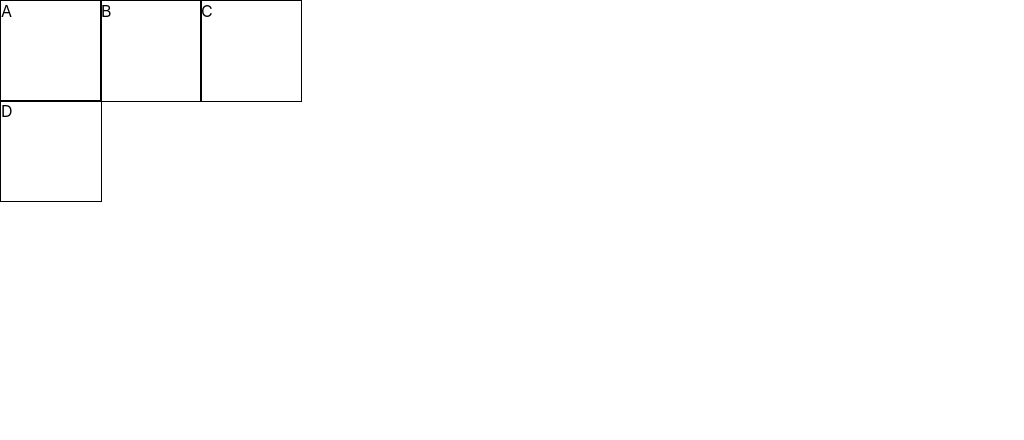
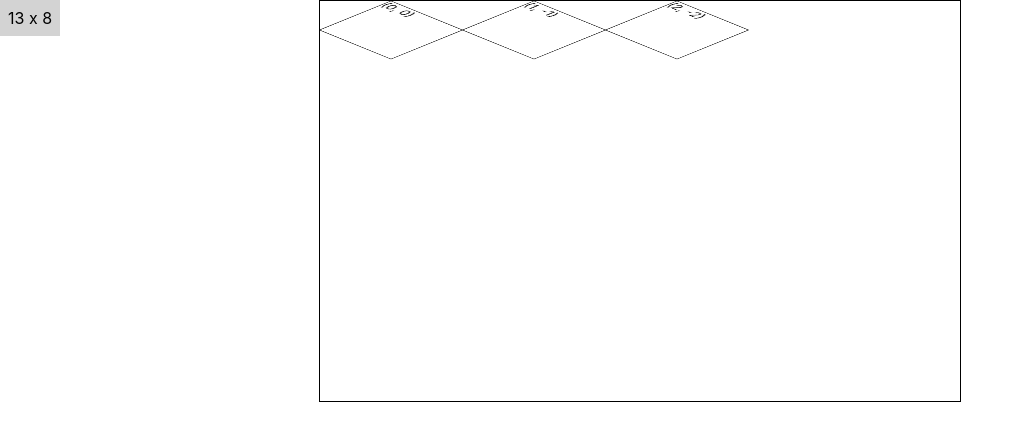
Before and after one commit to MRyutaro/sample_srpg_map_ver3, a React (Create React App) app: page / in a window 1280 px wide. Shown: the top 440 px of the page, without its empty margins (0-1024 px from the left). Built offline with nearby package versions, Linux system fonts and the light colour scheme.

Commit message:
add: borderとかマップサイズとか

```diff
--- a/src/App.tsx
+++ b/src/App.tsx
@@ -1,7 +1,25 @@
 import { Map } from "./components/Map";
 
 function App() {
-    return <Map />;
+    return (
+        <div
+            style={{
+                display: "flex",
+                justifyContent: "center",
+                alignItems: "center",
+            }}
+        >
+            <div
+                style={{
+                    width: "50vw",
+                    height: "50vh",
+                    border: "1px solid black",
+                }}
+            >
+                <Map />
+            </div>
+        </div>
+    );
 }
 
 export default App;
--- a/src/components/Map.tsx
+++ b/src/components/Map.tsx
@@ -1,14 +1,31 @@
-// タイルの左上のx, y座標、タイルの中身を受け取って描画するコンポーネント
-function Tile({ x, y, children }: { x: number; y: number; children: React.ReactNode }) {
+import { useEffect, useState } from "react";
+
+const TILE_SIDE_LENGTH = 100; // タイルのサイズ
+const ROTATE_X = 66; // マップの平たさ具合(deg)
+const MAP_OFFSET_X = 20; // マップのX方向のオフセット
+const MAP_OFFSET_Y = -21.7; // マップのY方向のオフセット
+
+function Tile({ x, y, children }: { x: number; y: number; children?: React.ReactNode }) {
+    const [tileHalfWidth, setTileHalfWidth] = useState<number>(0);
+    const [tileHalfHeight, setTileHalfHeight] = useState<number>(0);
+
+    useEffect(() => {
+        setTileHalfWidth(TILE_SIDE_LENGTH / Math.sqrt(2) + 0.7);  // 0.7は誤差補正。これがないとタイルの間のボーダーの太さが太すぎる。
+        setTileHalfHeight(TILE_SIDE_LENGTH / (Math.sqrt(2) * Math.tan((ROTATE_X * Math.PI) / 180)));
+    }, [TILE_SIDE_LENGTH]);
+
     return (
         <div
             style={{
-                position: 'absolute',
-                left: x * 100,
-                top: y * 100,
-                width: 100,
-                height: 100,
-                border: '1px solid black',
+                position: "absolute",
+                width: TILE_SIDE_LENGTH,
+                height: TILE_SIDE_LENGTH,
+                left: `${MAP_OFFSET_X + x * tileHalfWidth - y * tileHalfWidth}px`,
+                top: `${
+                    MAP_OFFSET_Y + y * (tileHalfWidth * Math.cos((ROTATE_X * Math.PI) / 180)) + x * (tileHalfWidth * Math.cos((ROTATE_X * Math.PI) / 180))
+                }px`,
+                transform: `rotateX(${ROTATE_X}deg) rotateZ(45deg)`,
+                border: "1px solid black",
             }}
         >
             {children}
@@ -17,16 +34,57 @@ function Tile({ x, y, children }: { x: number; y: number; children: React.ReactN
 }
 
 export function Map() {
+    // ここで連想配列を取得
+    // 連想配列に画像のパスを直接書くか、他の管理方法にするかは考える
+    // 連想配列のキーは、タイルの座標を表す文字列にする
+    // 例: "0,0" -> (0, 0)のタイル
+    // キーがない部分はデフォルトのタイルで埋める
+    // tilesNum.x, tilesNum.y でアクセスできるようにする
+    const [tilesNum, setTilesNum] = useState({ x: 3, y: 3 });
+
+    useEffect(() => {
+        // ウィンドウサイズが変更されたときにタイルの数を再計算
+        const handleResize = () => {
+            setTilesNum({
+                x: Math.ceil(window.innerWidth / TILE_SIDE_LENGTH),
+                y: Math.ceil(window.innerHeight / TILE_SIDE_LENGTH),
+            });
+        };
+
+        handleResize();
+
+        window.addEventListener("resize", handleResize);
+        return () => window.removeEventListener("resize", handleResize);
+    }, []);
+
     return (
         <div
             style={{
-                position: 'relative',
+                position: "relative",
+                width: "100%",
+                height: "100%",
             }}
         >
-            <Tile x={0} y={0}>A</Tile>
-            <Tile x={1} y={0}>B</Tile>
-            <Tile x={2} y={0}>C</Tile>
-            <Tile x={0} y={1}>D</Tile>
+            <div
+                style={{
+                    position: "fixed",
+                    top: 0,
+                    left: 0,
+                    padding: "8px",
+                    background: "lightgray",
+                }}
+            >
+                {tilesNum.x} x {tilesNum.y}
+            </div>
+            <Tile x={0} y={0}>
+                (0, 0)
+            </Tile>
+            <Tile x={1} y={-1}>
+                (1, -1)
+            </Tile>
+            <Tile x={2} y={-2}>
+                (2, -2)
+            </Tile>
         </div>
     );
 }
```
